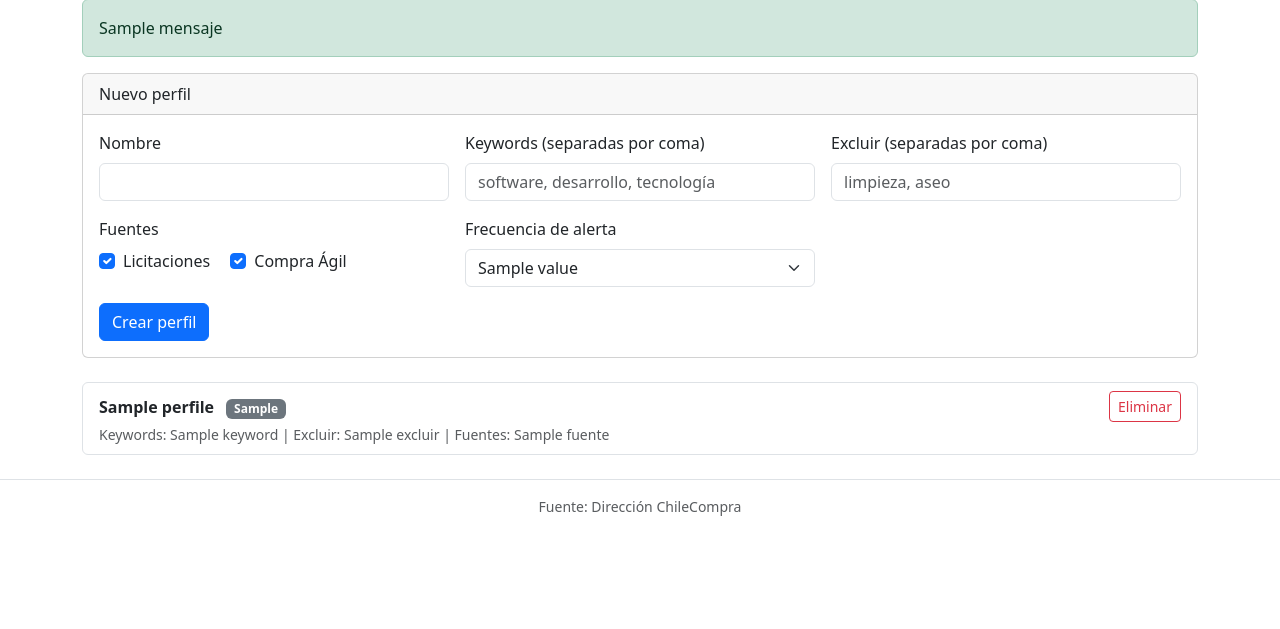
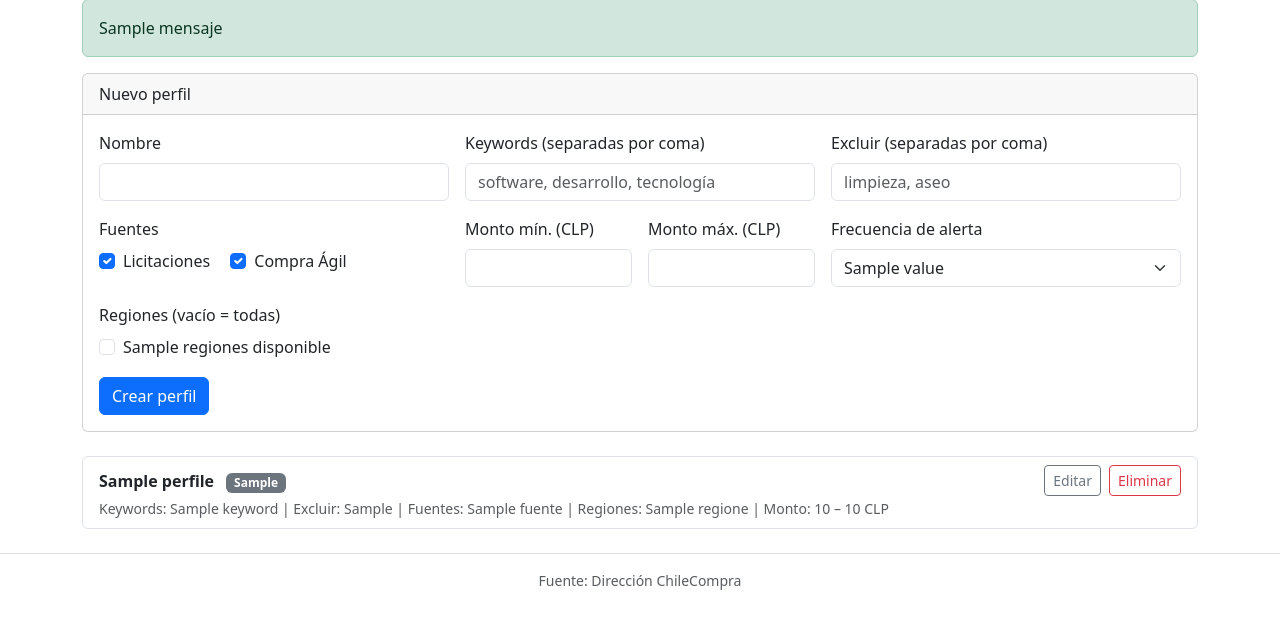
Before and after one commit to basuazo/app_mercado_publico, a Python web app: template app/api/templates/perfiles.html in a window 1280 px wide. Shown: the part 143-772 px from the top of the page. Run offline with Jinja, Linux system fonts and the light colour scheme; the template is opened without the code that fills it: most values are stand-ins (such as "Sample title", 1, 10 or a date in 2020); some libraries are stand-ins or nearby versions.

Commit message:
F9a: validar cobertura UNSPSC y exponer regiones/montos en perfiles
Objetivo 1: scripts/validar_unspsc.py (solo lectura, manual) calcula sobre
licitacion_items y ca_productos ya ingestados: % con codigo_producto no
vacío, % de esos con formato UNSPSC válido (8 dígitos), y el top 15 de
prefijos de 2 y 4 dígitos (familia/clase) combinando ambas tablas.

Objetivo 2: el formulario de perfiles (crear y editar) ahora expone
regiones (checkboxes desde app.models.seeds.REGIONES), monto_min_clp y
monto_max_clp, que crear_perfil/actualizar_perfil ya soportaban pero no
eran alcanzables desde la UI. Las rutas parsean regiones de forma
defensiva (ignoran valores no numéricos) y validan que monto_min no
supere monto_max, redirigiendo con error amistoso en vez de un 500. La
lista de perfiles ahora también muestra región(es), rango de monto y
exclusiones (antes referenciaba un campo p.excluir inexistente).

Co-Authored-By: Claude Sonnet 4.6 <noreply@anthropic.com>

```diff
--- a/app/api/templates/perfiles.html
+++ b/app/api/templates/perfiles.html
@@ -38,6 +38,14 @@
             </div>
           </div>
         </div>
+        <div class="col-md-2">
+          <label class="form-label">Monto mín. (CLP)</label>
+          <input type="number" name="monto_min_clp" class="form-control" min="0" step="1">
+        </div>
+        <div class="col-md-2">
+          <label class="form-label">Monto máx. (CLP)</label>
+          <input type="number" name="monto_max_clp" class="form-control" min="0" step="1">
+        </div>
         <div class="col-md-4">
           <label class="form-label">Frecuencia de alerta</label>
           <select name="frecuencia_alerta" class="form-select">
@@ -45,6 +53,17 @@
             <option value="{{ f.value }}">{{ f.value }}</option>
             {% endfor %}
           </select>
+        </div>
+        <div class="col-12">
+          <label class="form-label">Regiones (vacío = todas)</label>
+          <div class="d-flex flex-wrap gap-2">
+            {% for codigo, nombre in regiones_disponibles %}
+            <div class="form-check form-check-inline">
+              <input class="form-check-input" type="checkbox" name="regiones" value="{{ codigo }}" id="reg_{{ codigo }}">
+              <label class="form-check-label" for="reg_{{ codigo }}">{{ nombre }}</label>
+            </div>
+            {% endfor %}
+          </div>
         </div>
         <div class="col-12">
           <button type="submit" class="btn btn-primary">Crear perfil</button>
@@ -65,6 +84,10 @@
         <span class="badge bg-secondary ms-2">{{ p.frecuencia_alerta }}</span>
       </div>
       <div class="d-flex gap-2">
+        <button class="btn btn-sm btn-outline-secondary" type="button"
+                data-bs-toggle="collapse" data-bs-target="#editar_{{ p.id }}">
+          Editar
+        </button>
         <form method="post" action="/perfiles/{{ p.id }}/eliminar"
               onsubmit="return confirm('¿Eliminar perfil ' + {{ p.nombre|tojson }} + '?')">
           <input type="hidden" name="csrf_token" value="{{ csrf_token }}">
@@ -74,9 +97,84 @@
     </div>
     <small class="text-muted">
       Keywords: {{ p.keywords | join(', ') or '(ninguna)' }}
-      {% if p.excluir %} | Excluir: {{ p.excluir | join(', ') }}{% endif %}
+      {% if p.keywords_excluir %} | Excluir: {{ p.keywords_excluir | join(', ') }}{% endif %}
       | Fuentes: {{ p.fuentes | join(', ') }}
+      {% if p.regiones %}
+        | Regiones: {{ p.regiones | join(', ') }}
+      {% endif %}
+      {% if p.monto_min_clp is not none or p.monto_max_clp is not none %}
+        | Monto: {{ p.monto_min_clp | int if p.monto_min_clp is not none else '—' }}
+        – {{ p.monto_max_clp | int if p.monto_max_clp is not none else '—' }} CLP
+      {% endif %}
     </small>
+
+    <div class="collapse mt-3" id="editar_{{ p.id }}">
+      <form method="post" action="/perfiles/{{ p.id }}/editar" class="border-top pt-3">
+        <input type="hidden" name="csrf_token" value="{{ csrf_token }}">
+        <div class="row g-3">
+          <div class="col-md-4">
+            <label class="form-label">Nombre</label>
+            <input type="text" name="nombre" class="form-control" value="{{ p.nombre }}" required>
+          </div>
+          <div class="col-md-4">
+            <label class="form-label">Keywords (separadas por coma)</label>
+            <input type="text" name="keywords" class="form-control" value="{{ p.keywords | join(', ') }}">
+          </div>
+          <div class="col-md-4">
+            <label class="form-label">Excluir (separadas por coma)</label>
+            <input type="text" name="excluir" class="form-control" value="{{ p.keywords_excluir | join(', ') }}">
+          </div>
+          <div class="col-md-4">
+            <label class="form-label">Fuentes</label>
+            <div>
+              <div class="form-check form-check-inline">
+                <input class="form-check-input" type="checkbox" name="fuentes" value="licitaciones"
+                       id="ef_lic_{{ p.id }}" {% if 'licitaciones' in p.fuentes %}checked{% endif %}>
+                <label class="form-check-label" for="ef_lic_{{ p.id }}">Licitaciones</label>
+              </div>
+              <div class="form-check form-check-inline">
+                <input class="form-check-input" type="checkbox" name="fuentes" value="compras_agiles"
+                       id="ef_ca_{{ p.id }}" {% if 'compras_agiles' in p.fuentes %}checked{% endif %}>
+                <label class="form-check-label" for="ef_ca_{{ p.id }}">Compra Ágil</label>
+              </div>
+            </div>
+          </div>
+          <div class="col-md-2">
+            <label class="form-label">Monto mín. (CLP)</label>
+            <input type="number" name="monto_min_clp" class="form-control" min="0" step="1"
+                   value="{{ p.monto_min_clp | int if p.monto_min_clp is not none else '' }}">
+          </div>
+          <div class="col-md-2">
+            <label class="form-label">Monto máx. (CLP)</label>
+            <input type="number" name="monto_max_clp" class="form-control" min="0" step="1"
+                   value="{{ p.monto_max_clp | int if p.monto_max_clp is not none else '' }}">
+          </div>
+          <div class="col-md-4">
+            <label class="form-label">Frecuencia de alerta</label>
+            <select name="frecuencia_alerta" class="form-select">
+              {% for f in frecuencias %}
+              <option value="{{ f.value }}" {% if p.frecuencia_alerta == f %}selected{% endif %}>{{ f.value }}</option>
+              {% endfor %}
+            </select>
+          </div>
+          <div class="col-12">
+            <label class="form-label">Regiones (vacío = todas)</label>
+            <div class="d-flex flex-wrap gap-2">
+              {% for codigo, nombre in regiones_disponibles %}
+              <div class="form-check form-check-inline">
+                <input class="form-check-input" type="checkbox" name="regiones" value="{{ codigo }}"
+                       id="ereg_{{ p.id }}_{{ codigo }}" {% if codigo in p.regiones %}checked{% endif %}>
+                <label class="form-check-label" for="ereg_{{ p.id }}_{{ codigo }}">{{ nombre }}</label>
+              </div>
+              {% endfor %}
+            </div>
+          </div>
+          <div class="col-12">
+            <button type="submit" class="btn btn-primary btn-sm">Guardar cambios</button>
+          </div>
+        </div>
+      </form>
+    </div>
   </div>
   {% endfor %}
 </div>
```
Also changed, not shown: app/api/routes/pages.py (+74 -19 lines), scripts/validar_unspsc.py (added, +129 -0 lines), tests/test_api.py (+143 -1 lines).
